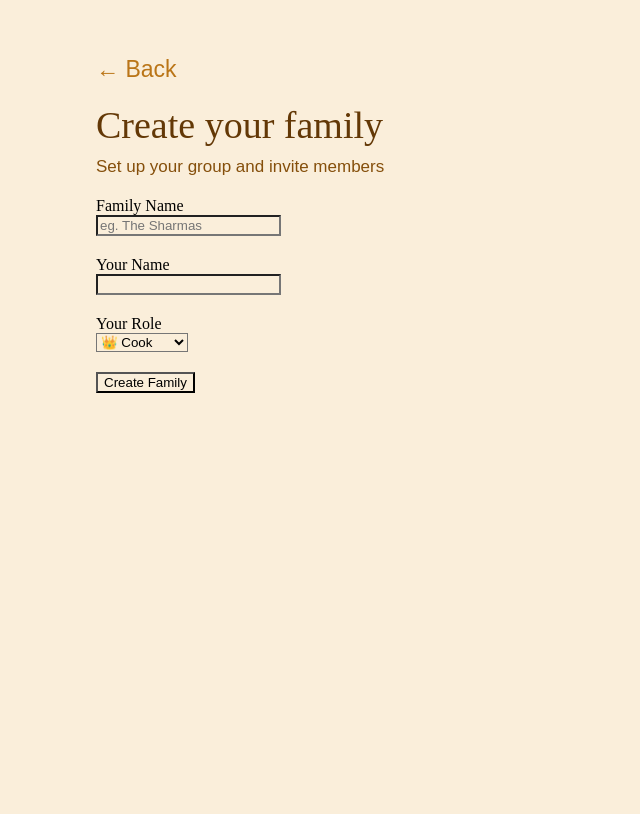
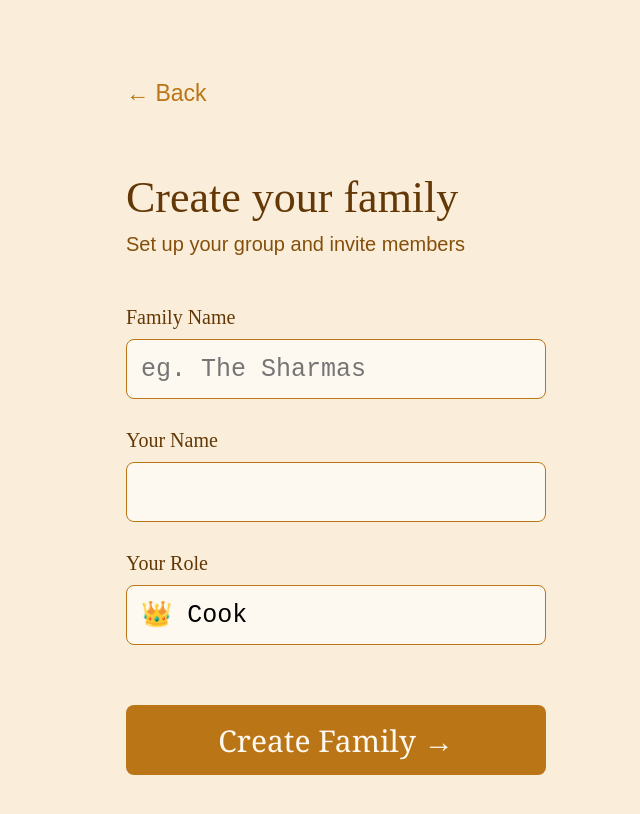
Before and after one commit to jheel011/Meal-planner-project, a plain HTML site: page create.html in a window 1280 px wide. Shown: the whole page, without its empty margins (304-944 px from the left). Drawn offline with Linux system fonts and the light colour scheme.

Commit message:
create.html is ready

```diff
--- a/create.html
+++ b/create.html
@@ -9,7 +9,7 @@
 </head>
 <body class = "page-create">
     <div class="createContainer">
-        <nav class ="back">
+        <nav class ="back" onclick="window.location.href='index.html'">
             ← Back
         </nav>
 
@@ -27,26 +27,26 @@
 
             <div class="fam-name">
                 <label>Family Name</label>
-                <br>
-                <input type="text" placeholder="eg. The Sharmas">
+
+                <input type="text" placeholder="eg. The Sharmas" >
             </div>
 
             <div class="your-name">
                 <label>Your Name</label>
-                <br>
+
                 <input type="text">
             </div>
             <div class="your-role">
                 <label>Your Role</label>
-                <br>
+
                 <select>
                     <option value="cook">👑 Cook</option>
                     <option value="member">👨‍👩‍👧 Member</option>
                 </select>
             </div>
 
-            <div class="create_fam_button">
-                <button> Create Family</button> </div>
+            <div class="create_fam_button" >
+                <button > Create Family →</button> </div>
 
         </form>
     </div>
--- a/style.css
+++ b/style.css
@@ -1,5 +1,11 @@
-*{
-    background-color:#FAEEDA;
+* {
+    margin: 0;
+    padding: 0;
+    box-sizing: border-box;
+}
+body{
+    background-color: #FAEEDA;
+
 }
 .page-index{
     padding:0;
@@ -15,7 +21,7 @@
     width:100vw;
     display:flex;
     flex-direction:column;
-    justify-content: center;
+    justify-content:center;
     align-items: center;
 }
 img{
@@ -80,31 +86,35 @@ img{
 /* ====================CREATE PAGE=====================*/
 
 .page-create{
-    padding:3rem 1rem;
+    padding:5rem 1rem;
     text-align: left;
+
 }
 .createContainer{
-    max-width:480px;
+    max-width:420px;
     width: 100%;
     margin:0 auto;
     display:flex;
     flex-direction: column;
     gap:20px;
+
 }
 .register-form{
     display: flex;
     flex-direction: column;
-    gap:20px;
+
 }
 .back{
     font-size:23px;
     color:#BA7517;
     font-family:sans-serif;
     font-weight: 300;
+    margin-bottom: 45px;
+     cursor: pointer;
 }
 .back:hover{
     color:#854F0B;
-    cursor: pointer;
+
 }
 .create-heading{
     display:flex;
@@ -113,13 +123,65 @@ img{
 #main-heading{
     color:#633806;
     font-family: serif;
-    font-size:38px;
+    font-size:44px;
     font-weight:500 ;
     margin-bottom: 10px;
 }
 #sub-heading{
-    font-size:17px;
+    font-size:20px;
     font-weight:400;
     font-family: sans-serif;
     color:#854F0B;
+    margin-bottom: 30px;
 }
+.page-create label {
+    display: block;
+    font-family:'Times New Roman', Times, serif;
+    font-size: 20px;
+    font-weight: 500;
+    color: #633806;
+    margin-bottom: 10px;
+
+}
+.page-create input{
+    border: 1.5px solid #BA7517;
+    border-radius: 8px;
+    background: #FEF9F0;
+    padding:12px 14px;
+    margin-bottom: 30px;
+    width:100%;
+    height:60px;
+    font-size: 25px;
+    font-family: 'Courier New', Courier, monospace;
+    box-sizing: border-box;
+}
+.page-create select{
+    border: 1.5px solid #BA7517;
+    border-radius: 8px;
+    background: #FEF9F0;
+    padding:12px 14px;
+    margin-bottom: 30px;
+    width:100%;
+    height:60px;
+    font-size: 25px;
+    appearance: none;
+    box-sizing: border-box;
+    font-family: 'Courier New', Courier, monospace;
+
+}
+
+.create_fam_button button{
+    padding: 14px;
+    border: none;
+    border-radius: 8px;
+    width:100%;
+    height:70px;
+    font-size: 30px;
+    cursor:pointer;
+    background-color:#BA7517;
+    color: #FEF9F0;
+    font-weight: 500;
+    font-family:Georgia, 'Times New Roman', Times, serif;
+    margin-top:30px;
+    box-sizing: border-box;
+}
```
